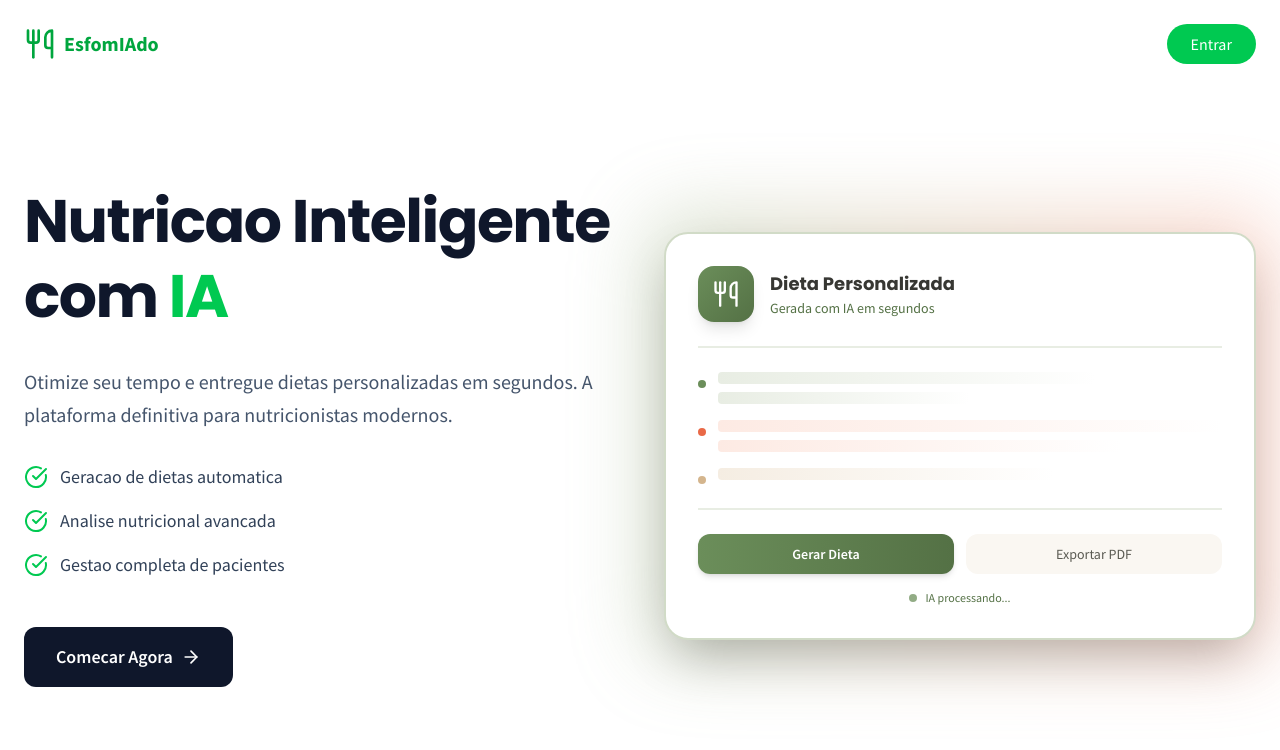
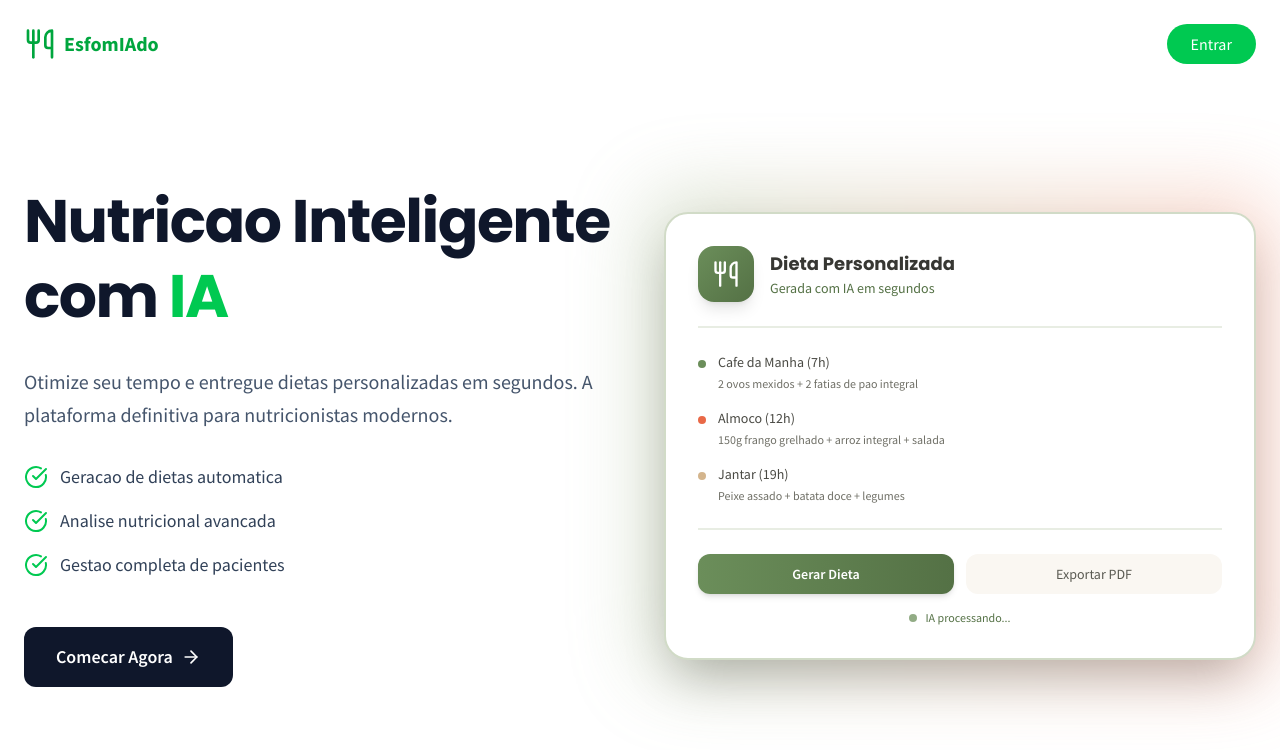
Before and after one commit to HenriqueMpe/EsfomIAdo, a Next.js app: page / in a window 1280 px wide. Shown: the top 750 px of the page. Built offline with nearby package versions, Linux system fonts and the light colour scheme.

Commit message:
fix: Corrige seletor de paciente, adiciona conteudo ao card da landing e remove arquivos inuteis

```diff
--- a/src/app/(dashboard)/diet-generator/page.tsx
+++ b/src/app/(dashboard)/diet-generator/page.tsx
@@ -68,7 +68,7 @@ export default function DietGeneratorPage() {
                                     value={selectedPatientId || ''}
                                     onChange={(e) => setSelectedPatientId(e.target.value ? parseInt(e.target.value) : null)}
                                 >
-                                    <option value="">Selecione um paciente</option>
+                                    <option value="" disabled>Selecione um paciente</option>
                                     {patients.map(patient => (
                                         <option key={patient.id} value={patient.id}>
                                             {patient.name} - {patient.goal}
--- a/src/app/page.tsx
+++ b/src/app/page.tsx
@@ -64,21 +64,22 @@ export default function Home() {
                                 <div className="flex items-start gap-3">
                                     <div className="w-2 h-2 rounded-full bg-sage-500 mt-2"></div>
                                     <div className="flex-1">
-                                        <div className="h-3 bg-gradient-to-r from-sage-100 to-transparent rounded w-3/4 mb-2"></div>
-                                        <div className="h-3 bg-gradient-to-r from-sage-100 to-transparent rounded w-1/2"></div>
+                                        <p className="text-sm text-charcoal-700 font-medium mb-1">Cafe da Manha (7h)</p>
+                                        <p className="text-xs text-charcoal-500">2 ovos mexidos + 2 fatias de pao integral</p>
                                     </div>
                                 </div>
                                 <div className="flex items-start gap-3">
                                     <div className="w-2 h-2 rounded-full bg-terracotta-500 mt-2"></div>
                                     <div className="flex-1">
-                                        <div className="h-3 bg-gradient-to-r from-terracotta-100 to-transparent rounded w-full mb-2"></div>
-                                        <div className="h-3 bg-gradient-to-r from-terracotta-100 to-transparent rounded w-4/5"></div>
+                                        <p className="text-sm text-charcoal-700 font-medium mb-1">Almoco (12h)</p>
+                                        <p className="text-xs text-charcoal-500">150g frango grelhado + arroz integral + salada</p>
                                     </div>
                                 </div>
                                 <div className="flex items-start gap-3">
                                     <div className="w-2 h-2 rounded-full bg-cream-500 mt-2"></div>
                                     <div className="flex-1">
-                                        <div className="h-3 bg-gradient-to-r from-cream-200 to-transparent rounded w-2/3"></div>
+                                        <p className="text-sm text-charcoal-700 font-medium mb-1">Jantar (19h)</p>
+                                        <p className="text-xs text-charcoal-500">Peixe assado + batata doce + legumes</p>
                                     </div>
                                 </div>
                             </div>
```
Also changed, not shown: 1 other file (tests, documents, lock files or other folders).
